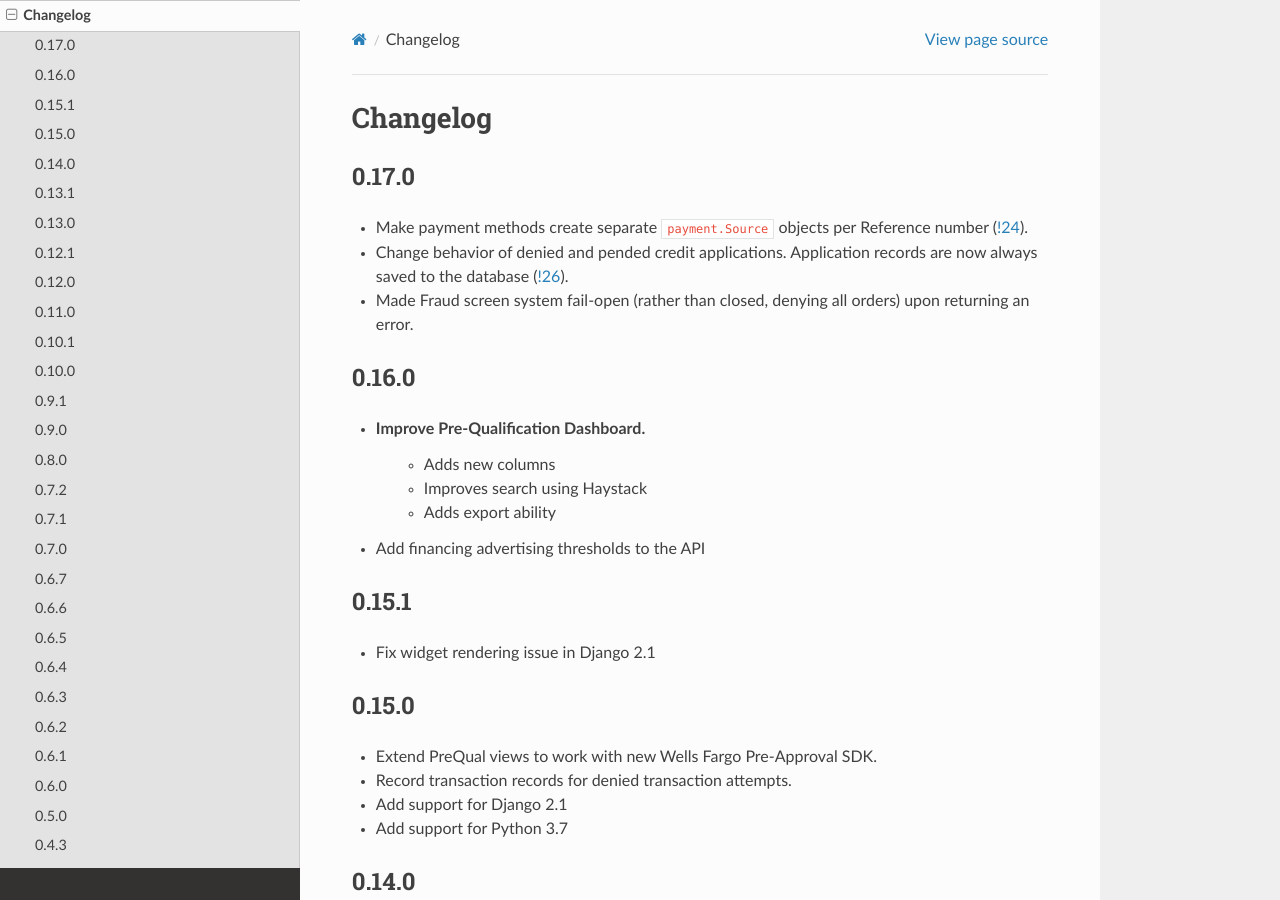
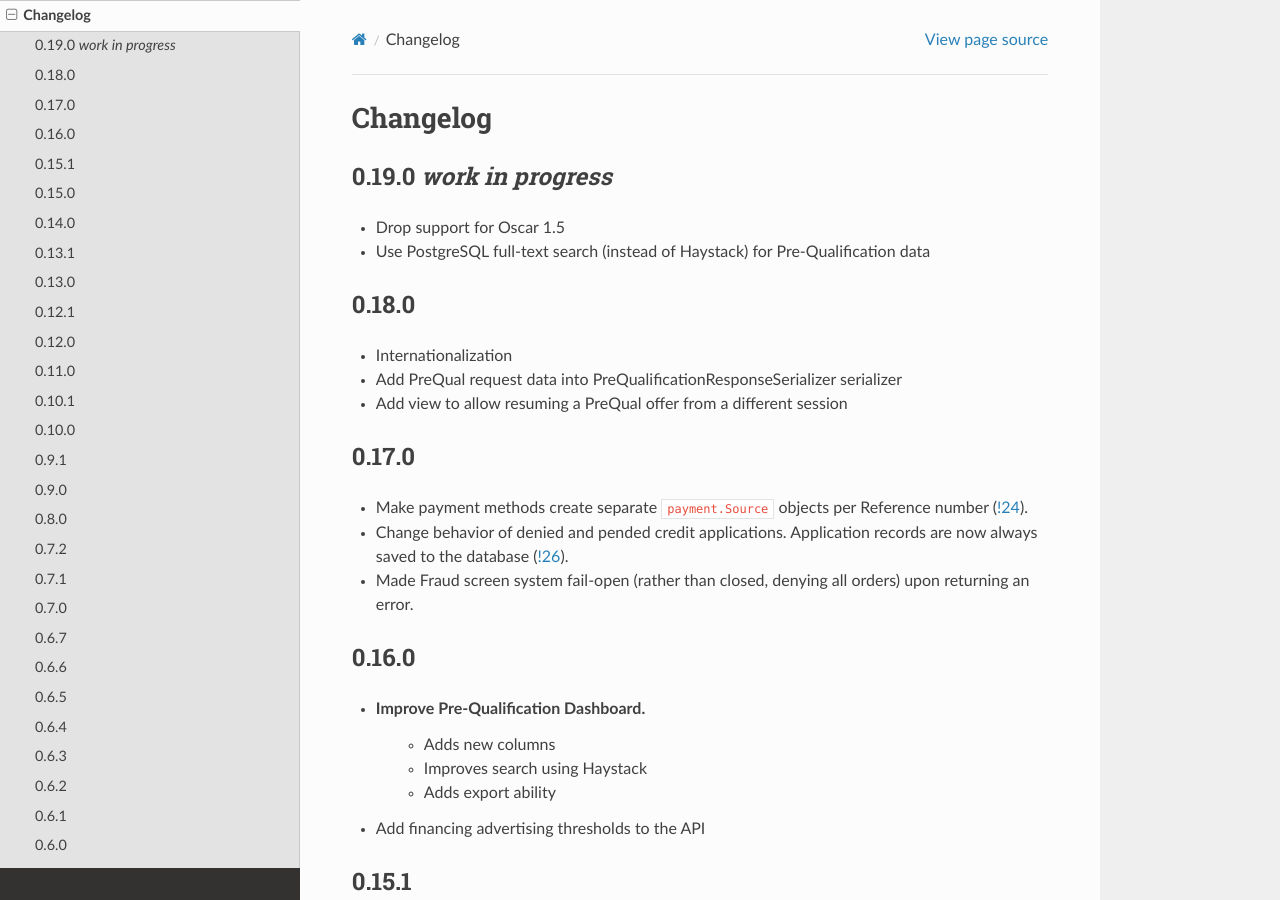
Before and after one commit to thelabnyc/django-oscar-wfrs, a Sphinx documentation site: the page built from docs/changes.rst, in a window 1280 px wide and 900 px high. Built offline with Sphinx 7.4.7 and the Read the Docs theme 2.0.0, drawn with Linux system fonts in a browser that asks for light colours; the version number could not be read and is left out.

Commit message:
Update changelog

```diff
--- a/docs/changes.rst
+++ b/docs/changes.rst
@@ -2,6 +2,17 @@
 
 Changelog
 =========
+
+0.19.0 *work in progress*
+------------------
+- Drop support for Oscar 1.5
+- Use PostgreSQL full-text search (instead of Haystack) for Pre-Qualification data
+
+0.18.0
+------------------
+- Internationalization
+- Add PreQual request data into PreQualificationResponseSerializer serializer
+- Add view to allow resuming a PreQual offer from a different session
 
 0.17.0
 ------------------
```
